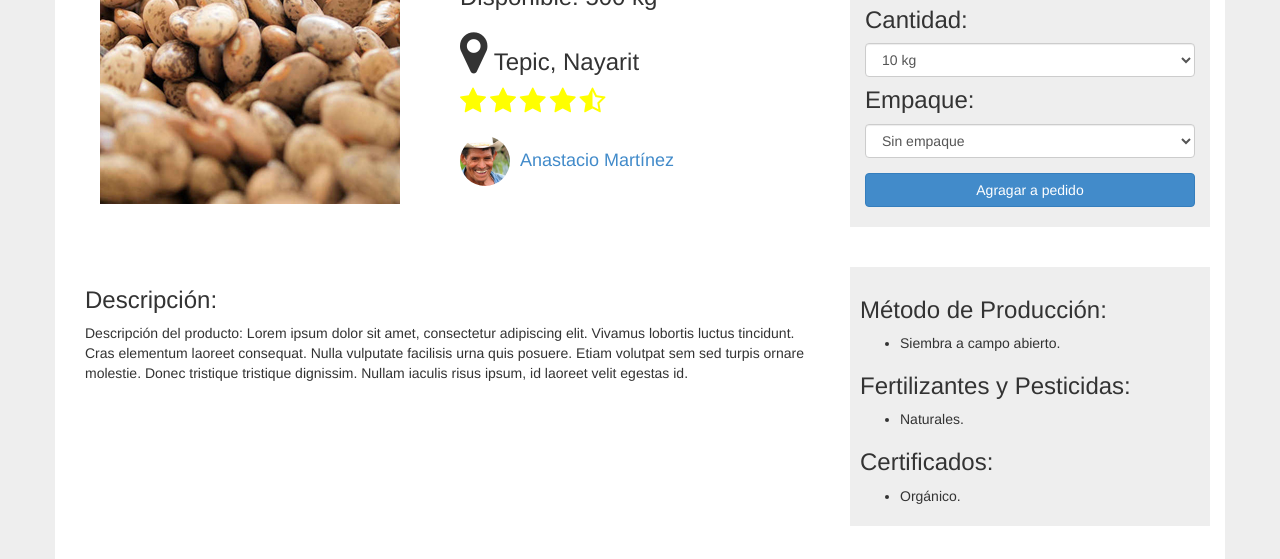
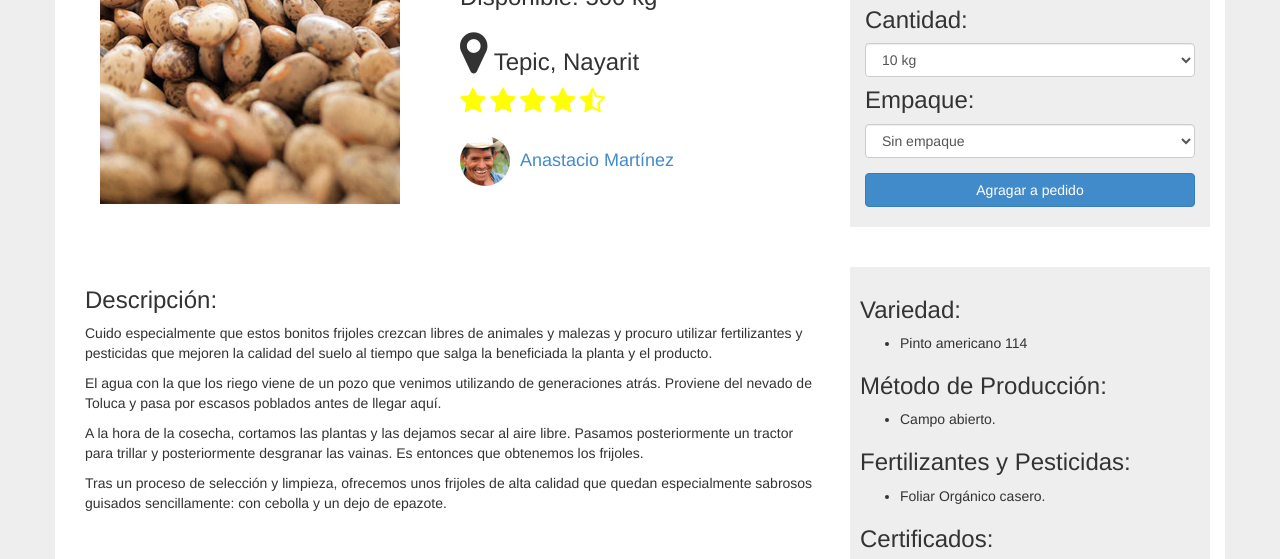
Before and after one commit to farmup/farmup-prototype, a plain HTML site: page frijol.html in a window 1280 px wide. Shown: the part 236-795 px from the top of the page. Drawn offline with nearby package versions, Linux system fonts and the light colour scheme.

Commit message:
Changed product description.

```diff
--- a/frijol.html
+++ b/frijol.html
@@ -115,20 +115,26 @@
 
           <div class="col-sm-8 p-left30 m-40">
             <h3 class="w300">Descripción:</h3>
-            <p>Descripción del producto: Lorem ipsum dolor sit amet, consectetur adipiscing elit. Vivamus lobortis luctus tincidunt. Cras elementum laoreet consequat. Nulla vulputate facilisis urna quis posuere. Etiam volutpat sem sed turpis ornare molestie. Donec tristique tristique dignissim. Nullam iaculis risus ipsum, id laoreet velit egestas id. </p>
+            <p>Cuido especialmente que estos bonitos frijoles crezcan libres de animales y malezas y procuro utilizar fertilizantes y pesticidas que mejoren la calidad del suelo al tiempo que salga la beneficiada la planta y el producto.</p>
+            <p>El agua con la que los riego viene de un pozo que venimos utilizando de generaciones atrás. Proviene del nevado de Toluca y pasa por escasos poblados antes de llegar aquí.</p>
+            <p>A la hora de la cosecha, cortamos las plantas y las dejamos secar al aire libre. Pasamos posteriormente un tractor para trillar y posteriormente desgranar las vainas. Es entonces que obtenemos los frijoles.</p>
+            <p>Tras un proceso de selección y limpieza, ofrecemos unos frijoles de alta calidad que quedan especialmente sabrosos guisados sencillamente: con cebolla y un dejo de epazote.</p>
           </div>
 
           <div class="col-sm-4 m-40">
             <div class="seccion-perfil">
+              <h3 class="w300">Variedad:</h3>
+              <ul>
+                <li>Pinto americano 114</li>
+              </ul>
               <h3 class="w300">Método de Producción:</h3>
               <ul>
-                <li>Siembra a campo abierto.</li>
+                <li>Campo abierto.</li>
               </ul>
               <h3 class="w300">Fertilizantes y Pesticidas:</h3>
               <ul>
-                <li>Naturales.</li>
+                <li>Foliar Orgánico casero.</li>
               </ul>
-
               <h3 class="w300">Certificados:</h3>
               <ul>
                 <li>Orgánico.</li>
```
